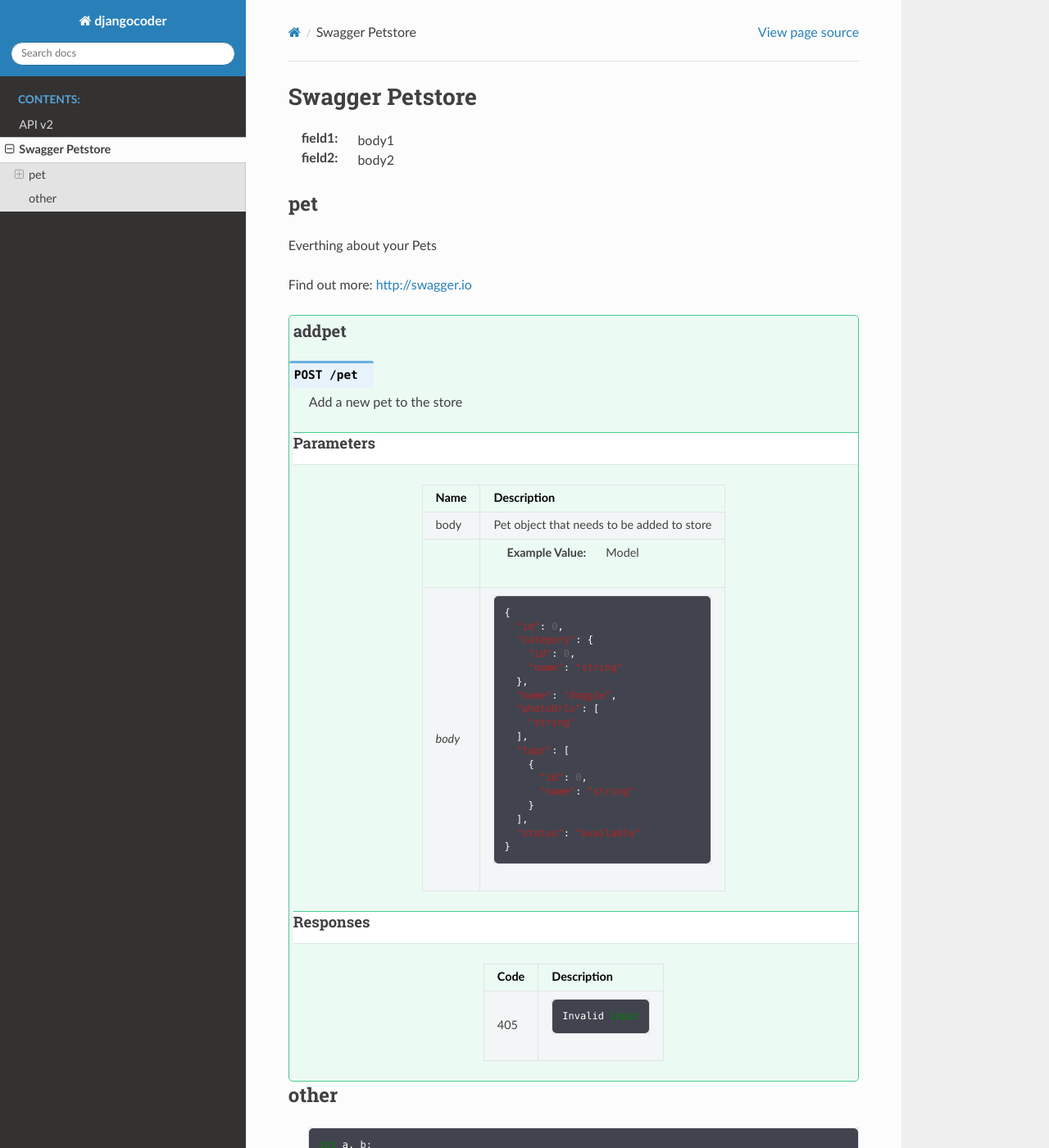
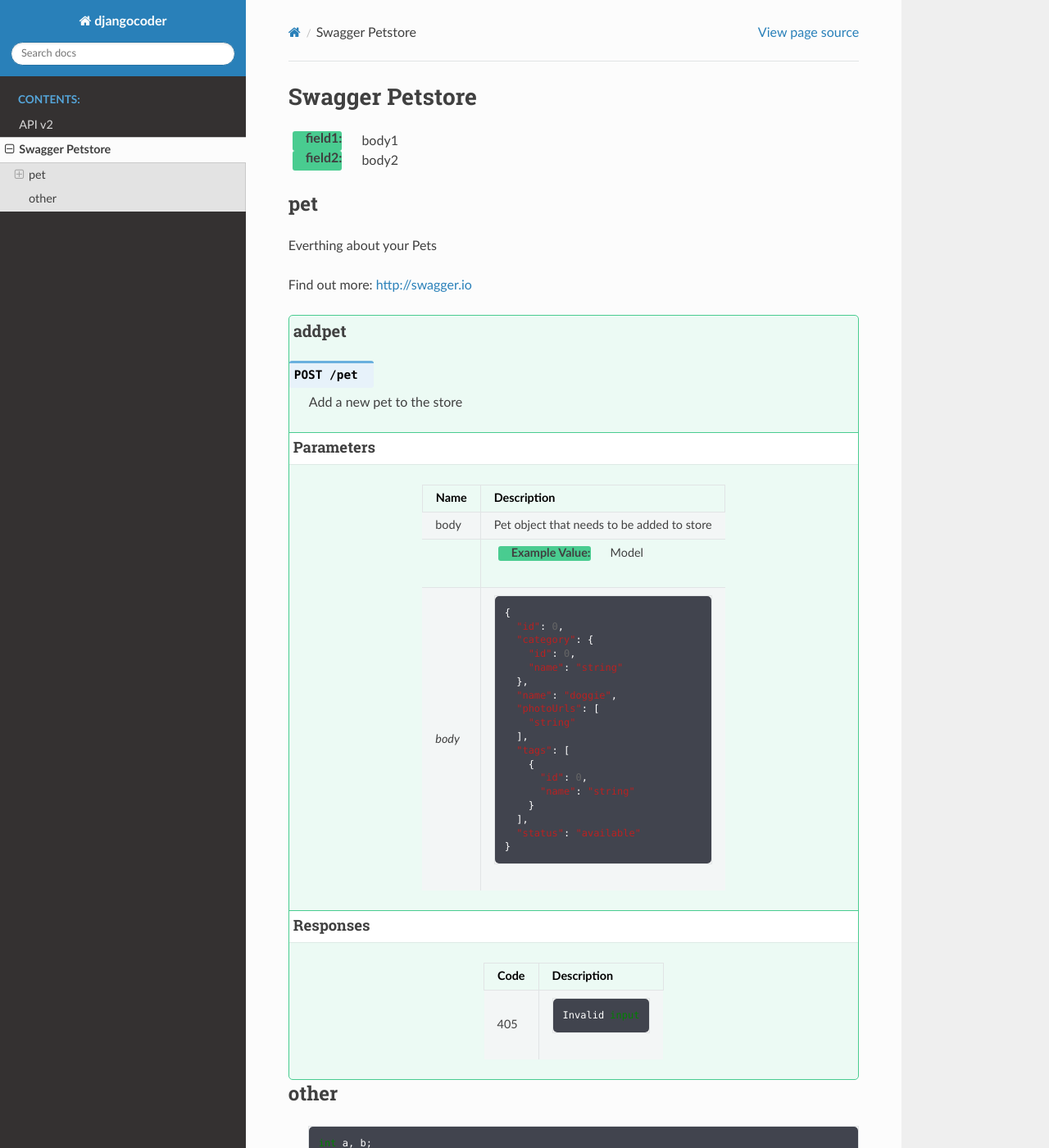
Before and after one commit to Mike-Dai/djangocoder, a Sphinx documentation site: the page built from docs/petstore.rst, in a window 1280 px wide and 1400 px high. Shown: the whole window at 82% size. Built offline with Sphinx 7.4.7 and the Read the Docs theme 2.0.0, drawn with Linux system fonts in a browser that asks for light colours.

Commit message:
test docs

```diff
--- a/docs/_static/css/custom.css
+++ b/docs/_static/css/custom.css
@@ -5,7 +5,7 @@
 }
 
 #parameters h4{
-	margin-left:5px;
+	padding:5px;
 	text-align: left;
 	vertical-align: middle;
 	background-color: #ffffff;
@@ -15,7 +15,7 @@
 }
 
 #responses h4{
-	margin-left:5px;
+	padding:5px;
 	text-align: left;
 	vertical-align: middle;
 	background-color: #ffffff;
@@ -24,7 +24,15 @@
 	border-bottom: solid #ddeae5 1px;
 }
 
+/*
 .post dt{
+	background:#49cc90;
+	margin-left:5px;
+	border-radius: 3px;
+}
+*/
+
+.rst-content dl dt{
 	background:#49cc90;
 	margin-left:5px;
 	border-radius: 3px;
@@ -35,8 +43,8 @@
 }
 
 table.docutils {
-	border:none;
-	background-color: transparent;
+	border:none !important;
+	background-color: transparent !important;
 	margin-left:auto;
 	margin-right:auto;
 }
```
